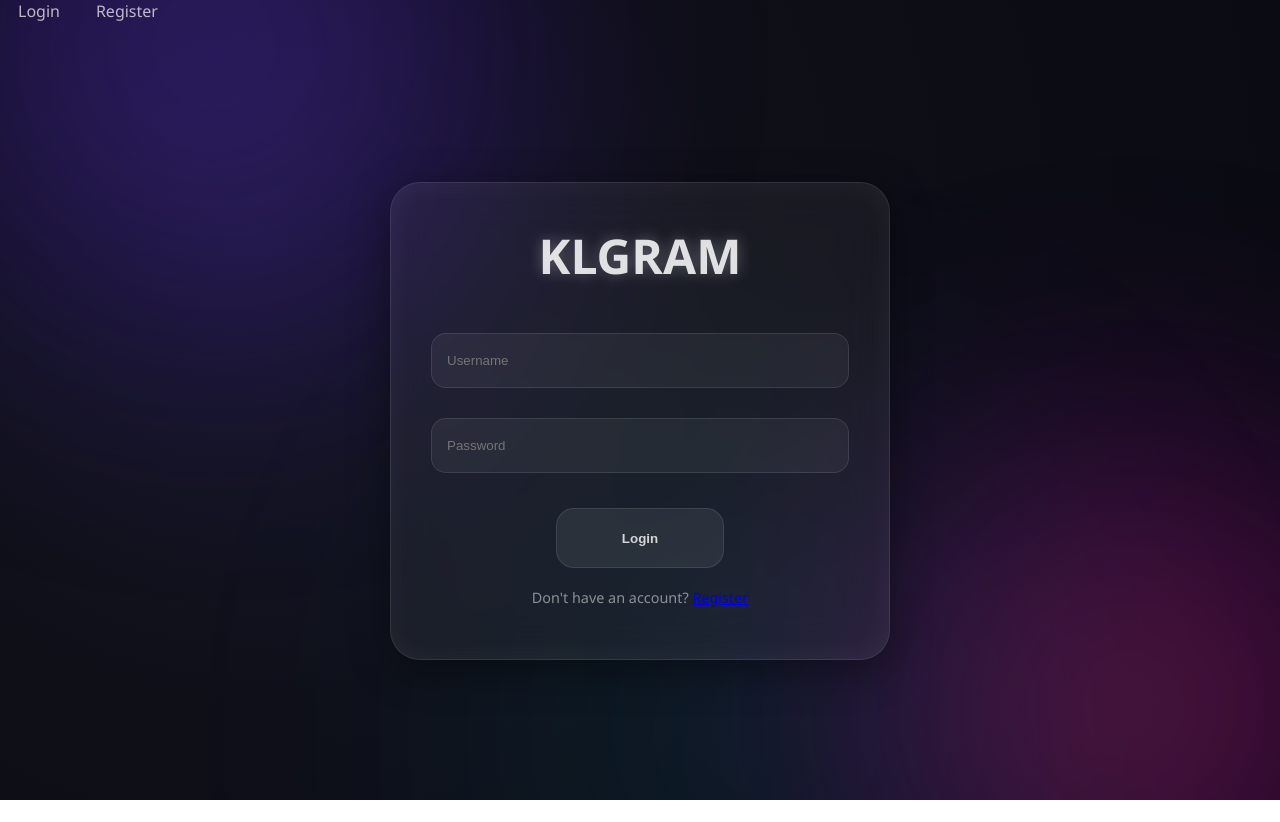
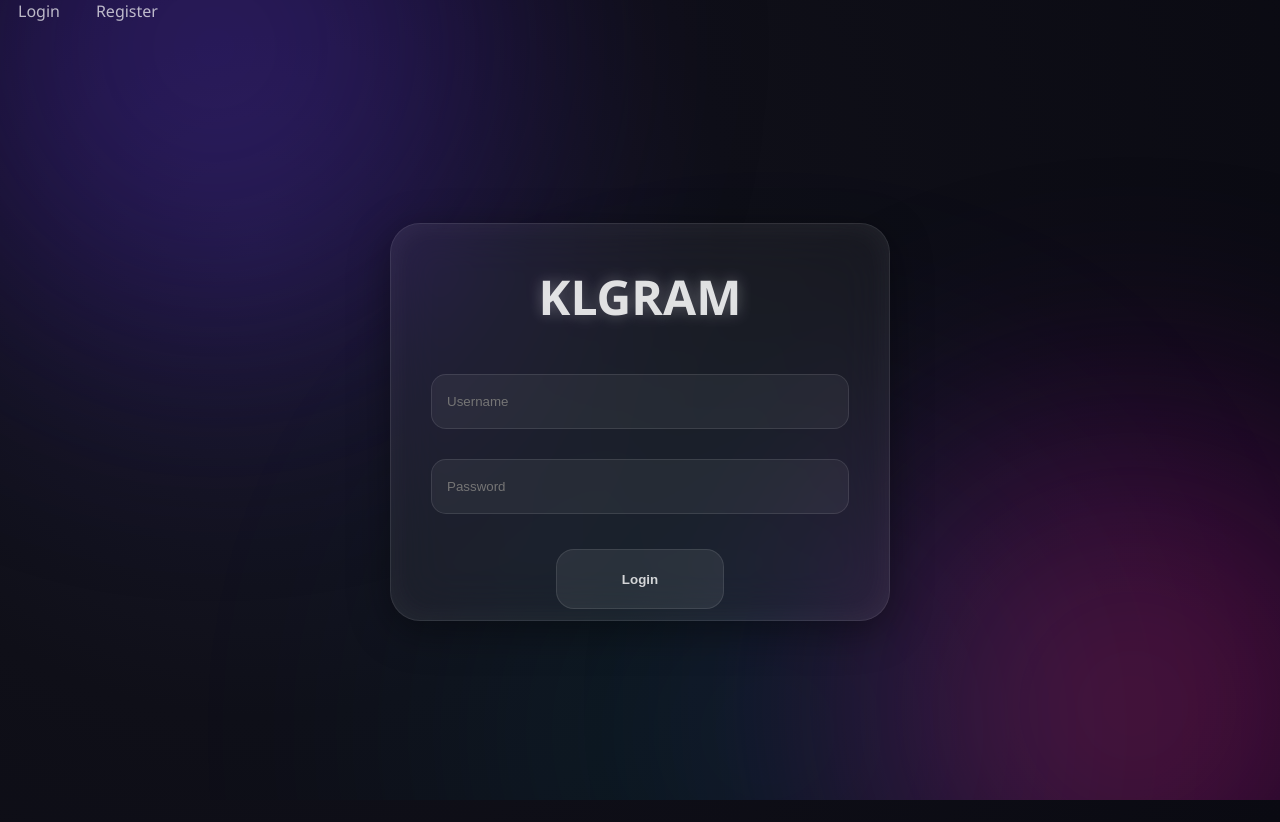
Before and after one commit to kltz4074/KLGRAM, a React app in the folder frontend/: page / in a window 1280 px wide. Before the commit the page ends 800 px from the top, so only its background shows below. Built offline with nearby package versions, Linux system fonts and the light colour scheme; the HTML template or start-up script is replaced by a standard one.

Commit message:
made animations between pages

```diff
--- a/frontend/src/App.css
+++ b/frontend/src/App.css
@@ -194,38 +194,25 @@ body {
 
 
 
-
-
 .page-wrapper {
+  min-height: 100vh;
   display: flex;
   justify-content: center;
   align-items: center;
-  padding: 20px;
-
-  transition: all 0.25s ease;
 }
 
 .page {
+  overflow: hidden;
+
   width: clamp(320px, 40vw, 500px);
-  min-width: 480px;
-  min-height: 400px;
-
-  margin: auto;
-  margin-top: calc(30vh - 80px);
   padding: 40px;
-
   border-radius: 30px;
 
   background: rgba(255, 255, 255, 0.05);
   backdrop-filter: blur(25px);
-  -webkit-backdrop-filter: blur(25px);
-
   border: 1px solid rgba(255, 255, 255, 0.1);
 
   box-shadow:
     0 10px 40px rgba(0, 0, 0, 0.4),
     inset 0 0 30px rgba(255, 255, 255, 0.05);
-
-
-  transition: all 0.25s ease;
 }
--- a/frontend/src/App.tsx
+++ b/frontend/src/App.tsx
@@ -1,20 +1,18 @@
 import { Routes, Route, Link } from "react-router-dom";
 import Login from "./pages/Login";
 import Register from "./pages/Register";
-import PageWrapper from "./components/PageWrapper";
+import AnimatedPage from "./components/AnimatedPage";
 import "./App.css";
 
 function App() {
   return (
     <div className="app">
 
-      {/* Background layer */}
       <div className="bg">
         <div className="circle c1"></div>
         <div className="circle c2"></div>
       </div>
 
-      {/* Foreground content */}
       <div className="content">
 
         <nav className="nav">
@@ -22,12 +20,14 @@ function App() {
           <Link className="Link" to="/register">Register</Link>
         </nav>
 
-        <PageWrapper className="page">
-          <Routes>
-            <Route path="/" element={<Login />} />
-            <Route path="/register" element={<Register />} />
-          </Routes>
-        </PageWrapper>
+        <div className="page-wrapper">
+          <AnimatedPage>
+            <Routes>
+              <Route path="/" element={<Login />} />
+              <Route path="/register" element={<Register />} />
+            </Routes>
+          </AnimatedPage>
+        </div>
 
       </div>
     </div>
--- /dev/null
+++ b/frontend/src/components/AnimatedPage.tsx
@@ -0,0 +1,41 @@
+import { useRef, useLayoutEffect, useState } from "react";
+
+type Props = {
+  children: React.ReactNode;
+};
+
+function AnimatedPage({ children }: Props) {
+  const innerRef = useRef<HTMLDivElement>(null);
+  const [height, setHeight] = useState<number | "auto">("auto");
+
+  useLayoutEffect(() => {
+    if (!innerRef.current) return;
+
+    const resize = () => {
+      setHeight(innerRef.current!.scrollHeight);
+    };
+
+    resize();
+
+    const observer = new ResizeObserver(resize);
+    observer.observe(innerRef.current);
+
+    return () => observer.disconnect();
+  }, [children]);
+
+  return (
+    <div
+      className="page"
+      style={{
+        height: height,
+        transition: "height 300ms ease"
+      }}
+    >
+      <div ref={innerRef}>
+        {children}
+      </div>
+    </div>
+  );
+}
+
+export default AnimatedPage;
--- a/frontend/src/components/PageWrapper.tsx
+++ /dev/null
@@ -1,43 +0,0 @@
-import React, { useLayoutEffect, useRef } from 'react';
-
-type Props = {
-  className?: string;
-  children: React.ReactNode;
-};
-
-export default function PageWrapper({ className, children }: Props) {
-  const ref = useRef<HTMLDivElement | null>(null);
-
-  useLayoutEffect(() => {
-    const el = ref.current;
-    if (!el) return;
-
-    // ensure we can animate max-height
-    el.style.overflow = 'hidden';
-    el.style.transition = 'max-height 250ms ease';
-
-    const resize = () => {
-      // lock to current height to allow transition from -> to
-      const prev = el.getBoundingClientRect().height;
-      el.style.maxHeight = `${prev}px`;
-      // force reflow
-      // eslint-disable-next-line @typescript-eslint/no-unused-expressions
-      el.offsetHeight;
-      const next = el.scrollHeight;
-      el.style.maxHeight = `${next}px`;
-    };
-
-    // run once to initialize
-    resize();
-
-    const ro = new ResizeObserver(resize);
-    ro.observe(el);
-    return () => ro.disconnect();
-  }, [children]);
-
-  return (
-    <div ref={ref} className={className}>
-      {children}
-    </div>
-  );
-}
--- a/frontend/src/pages/Register.css
+++ b/frontend/src/pages/Register.css
@@ -1,3 +1,9 @@
 .page {
   transition: height 0.3s ease;
 }
+
+.errorText {
+  color: red;
+  margin-top: 10px;
+  font-size: 14px;
+}
--- a/frontend/src/pages/Register.tsx
+++ b/frontend/src/pages/Register.tsx
@@ -1,18 +1,90 @@
+import { useState } from "react";
 import { Link } from "react-router-dom";
-import "./Register.css"
+import "./Register.css";
 
 function Register() {
+  const [username, setUsername] = useState("");
+  const [email, setEmail] = useState("");
+  const [password, setPassword] = useState("");
+  const [confirmPassword, setConfirmPassword] = useState("");
+
+  const [error, setError] = useState("");
+
+  const handleRegister = () => {
+    setError("");
+
+    if (!username.trim()) {
+      setError("Enter Username");
+      return;
+    }
+
+    if (!email.trim()) {
+      setError("Enter Email");
+      return;
+    }
+
+    if (!password.trim()) {
+      setError("Enter Password");
+      return;
+    }
+
+    if (!confirmPassword.trim()) {
+      setError("Confirm Password");
+      return;
+    }
+
+    if (password !== confirmPassword) {
+      setError("passwords do not match");
+      return;
+    }
+
+    console.log("Registration successful");
+  };
+
   return (
     <>
       <div className="title">KLGRAM</div>
+
       <div className="container">
-          <input className="input" placeholder="Username" />
-          <input className="input" placeholder="Email" />
-          <input className="input" placeholder="Password" type="password" />
-          <input className="input" placeholder="confirm Password" type="password" />
+        <input
+          className="input"
+          placeholder="Username"
+          value={username}
+          onChange={(e) => setUsername(e.target.value)}
+        />
 
-          <button className="Button">Register</button>
-          <p className='miniText'>Already have an account? <Link to="/">Log in</Link></p>
+        <input
+          className="input"
+          placeholder="Email"
+          value={email}
+          onChange={(e) => setEmail(e.target.value)}
+        />
+
+        <input
+          className="input"
+          placeholder="Password"
+          type="password"
+          value={password}
+          onChange={(e) => setPassword(e.target.value)}
+        />
+
+        <input
+          className="input"
+          placeholder="Confirm Password"
+          type="password"
+          value={confirmPassword}
+          onChange={(e) => setConfirmPassword(e.target.value)}
+        />
+
+        <button className="Button" onClick={handleRegister}>
+          Register
+        </button>
+
+        {error && <p className="errorText">{error}</p>}
+
+        <p className="miniText">
+          Already have an account? <Link to="/">Log in</Link>
+        </p>
       </div>
     </>
   );
```
Lines whose indentation alone changed are shown as unchanged.
